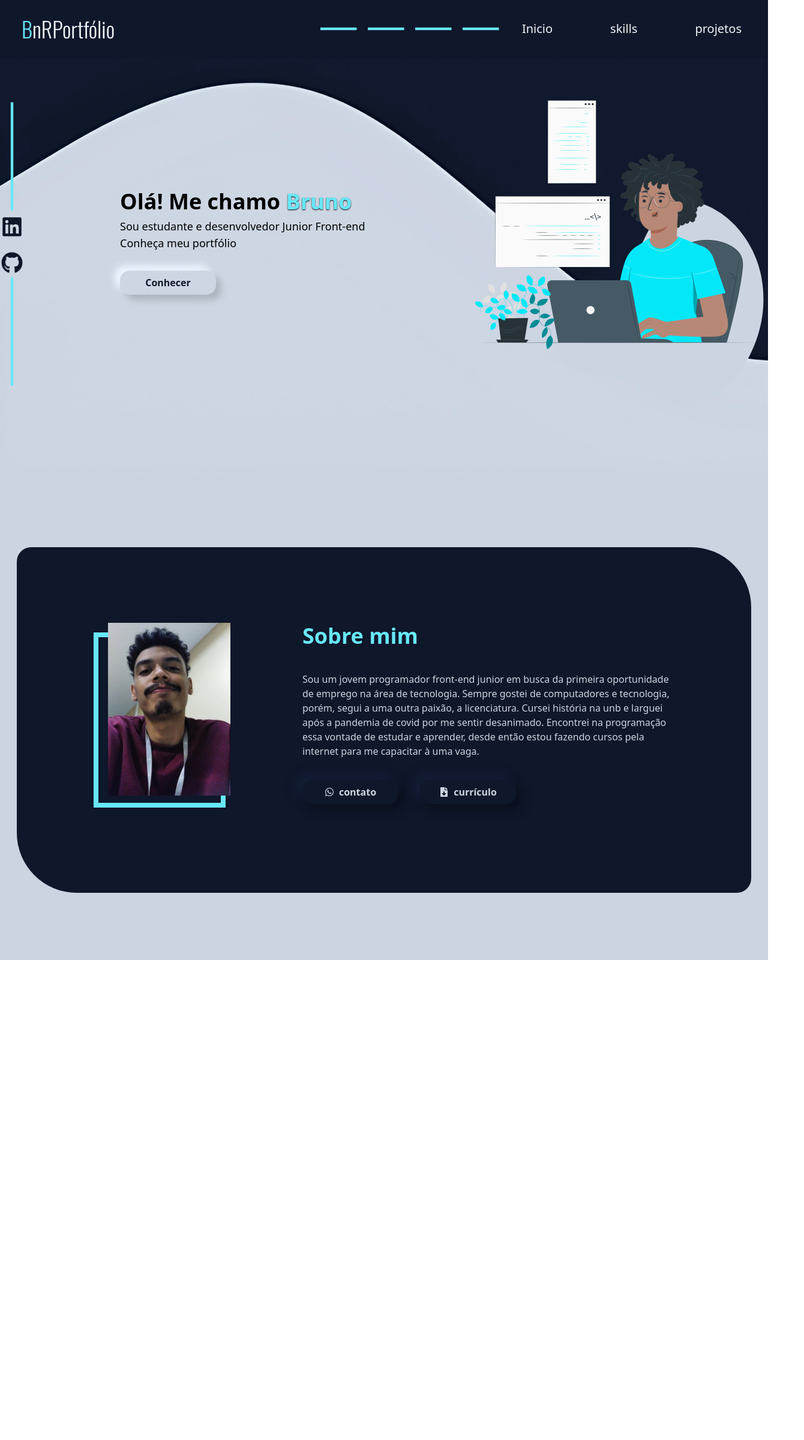
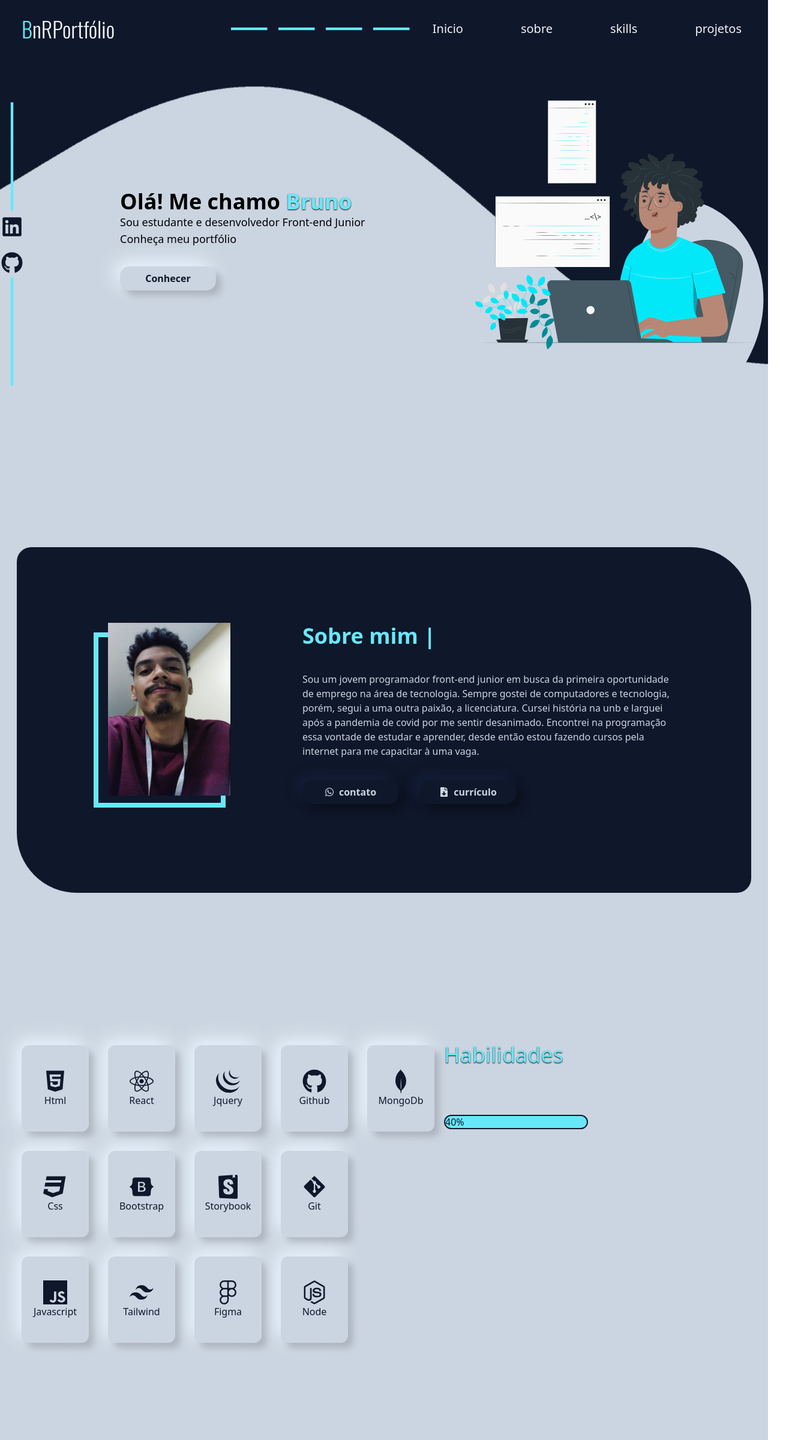
Before and after one commit to Brunonasccimentto/Portfolio, a React (Create React App) app: page / in a window 1280 px wide. Shown: the whole page at 60% size, 1340 px wide, since content can reach past the window. Before the commit the page ends 1600 px from the top, so only its background shows below. Built offline with nearby package versions, Linux system fonts and the light colour scheme.

Commit message:
second commit

```diff
--- a/package.json
+++ b/package.json
@@ -1,6 +1,7 @@
 {
   "name": "portfolio",
   "version": "0.1.0",
+  "homepage": "https://Brunonasccimentto.github.io/Portfolio",
   "private": true,
   "dependencies": {
     "@testing-library/jest-dom": "^5.16.5",
@@ -10,9 +11,12 @@
     "react-dom": "^18.2.0",
     "react-icons": "^4.6.0",
     "react-scripts": "5.0.1",
+    "scrollreveal": "^4.0.9",
     "web-vitals": "^2.1.4"
   },
   "scripts": {
+    "predeploy": "npm run build",
+    "deploy": "gh-pages -d build",
     "start": "react-scripts start",
     "build": "react-scripts build",
     "test": "react-scripts test",
@@ -38,6 +42,7 @@
   },
   "devDependencies": {
     "autoprefixer": "^10.4.12",
+    "gh-pages": "^4.0.0",
     "postcss": "^8.4.18",
     "tailwindcss": "^3.1.8",
     "tailwindcss-textshadow": "^2.1.3"
--- a/src/App.js
+++ b/src/App.js
@@ -1,11 +1,19 @@
 import './styles/global.css';
 import { Header } from './components/header';
 import { Body } from './components/body';
+import { useEffect } from 'react';
+import ScrollReveal from 'scrollreveal';
 
 function App() {
+
+  useEffect(()=>{
+    ScrollReveal().reveal(".skills", { reset: true, delay: 300 })
+    ScrollReveal().reveal(".sobre", { reset: true, delay: 300 })
+   }, [])
+
   return (
-    <div className="App scroll-smooth">
-        <Header menuItens={["Inicio" , "skills" , "projetos"]}></Header>
+    <div className="App">
+        <Header menuItens={["Inicio" ,"sobre", "skills" , "projetos"]}></Header>
         <Body/>
     </div>
   );
--- /dev/null
+++ b/src/components/abilities.js
@@ -0,0 +1,16 @@
+
+
+
+
+
+export function Abilities({works, icon, handleClick, desc}){
+
+    return(
+            <div onClick={handleClick} className=" AbilityItem bg-slate-300 text-slate-900 p-14 w-28 h-36 flex flex-col items-center justify-center rounded-xl shadow-morfism hover:shadow-inset cursor-pointer z-10">
+                <span> {icon} </span>
+                <span> {works} </span>
+                <span className=" hidden"> {desc} </span>
+            </div>
+
+    )
+}
--- a/src/components/aboutme.js
+++ b/src/components/aboutme.js
@@ -4,7 +4,7 @@ import {FaFileDownload, FaWhatsapp} from "react-icons/fa"
 
 export function AboutMe(){
     return(
-        <div className=" bg-slate-300 h-screen flex items-center justify-center">
+        <div id="sobre" className=" bg-slate-300 h-screen flex items-center justify-center">
             <div className="flex items-center justify-center gap-32 bg-slate-900 p-32 text-slate-300 rounded-tr-[100px] rounded-bl-[100px] rounded-tl-3xl rounded-br-3xl">
 
 
@@ -12,8 +12,9 @@ export function AboutMe(){
                 <img src={me} className=" w-52 h-72 -mt-6 -mr-8 mb-3"></img>
             </div>
 
-            <div className=" w-[620px] h-[320px]">
-                <h3 className=" text-4xl font-semibold mb-10 text-cyan-300"> Sobre mim</h3>
+            <div className=" sobre w-[620px] h-[320px]">
+                <h3 className=" text-4xl font-semibold mb-10 text-cyan-300"> Sobre mim <span className=" rotate-90">|</span></h3>
+
                 <p> Sou um jovem programador front-end junior em busca da primeira oportunidade de emprego na área de tecnologia. Sempre gostei de computadores e tecnologia, porém, segui a uma outra paixão, a licenciatura.
                 Cursei história na unb e larguei após a pandemia de covid por me sentir desanimado. Encontrei na programação essa vontade de estudar e aprender, desde então estou fazendo cursos pela internet para me capacitar à uma vaga.</p>
 
--- a/src/components/body.js
+++ b/src/components/body.js
@@ -1,12 +1,19 @@
+
 import { AboutMe } from "./aboutme";
 import { Home } from "./home";
+import { Skills } from "./skills";
 
 
 export function Body(){
-    return(
+
+
+    return (
+
         <div className=" flex justify-center flex-col">
-            <Home/>
-            <AboutMe/>
+            <Home />
+            <AboutMe />
+            <Skills/>
         </div>
+
     )
 }
--- a/src/components/header.js
+++ b/src/components/header.js
@@ -3,7 +3,7 @@ export function Header({menuItens}){
 
 
     return(
-    <div className=" bg-slate-900 w-full list-none text-slate-100 flex items-center h-24 absolute">
+    <div className=" bg-slate-900 w-full list-none text-slate-100 flex items-center h-24 fixed z-10">
 
             <div className=" ml-9 font-oswald font-light text-4xl">
                 <h1 className=" first-letter:text-cyan-300">BnRPortfólio</h1>
@@ -19,7 +19,7 @@ export function Header({menuItens}){
                 <ul className=" flex gap-24 mr-11 items-center ">
 
                 {menuItens.map((item, index)=>{
-                return <li key={index} className="list-none hover:brightness-110 cursor-pointer hover:underline decoration-cyan-300 text-xl">{item}</li>})}
+                return <li key={index} className="list-none hover:brightness-110 cursor-pointer text-xl hover:text-cyan-300 transition duration-500"> <a href={`#${item}`}>{item} </a> </li>})}
 
                 </ul>
 
--- a/src/components/home.js
+++ b/src/components/home.js
@@ -1,13 +1,11 @@
 import avatar from "../images/avatar.png"
 import {FaLinkedin, FaGithub } from "react-icons/fa"
 import { Button } from "./buttons"
-import { AboutMe } from "./aboutme"
-import { Header } from "./header"
 
 export function Home(){
     return(
 
-        <div className="flex items-center bg-[url('../images/bg-portfolio.jpg')] h-screen bg-no-repeat bg-cover md:gap-20 xl:gap-40">
+        <div id="Inicio" className="flex items-center bg-[url('../images/bg-portfolio.jpg')] h-screen bg-no-repeat bg-cover md:gap-20 xl:gap-40">
 
 
             <div className=" w-10 h-[620px] flex flex-col items-center justify-center fixed">
@@ -24,9 +22,9 @@ export function Home(){
             </div>
 
             <div className=" sm:text-left xl:text-justify 2xl:flex-shrink-0 md:w-[600px] sm:w-[250px] ml-[200px] animate-bounce">
-                <h2 className=" text-[36px] font-semibold">Olá! Me chamo <span className=" text-cyan-300 text-shadow-sm shadow-black"> Bruno </span></h2>
+                <h2 className=" text-4xl font-semibold">Olá! Me chamo <span className=" text-cyan-300 text-shadow-sm shadow-black"> Bruno </span></h2>
                 <div className=" text-lg">
-                    <p> Sou estudante e desenvolvedor Junior Front-end</p>
+                    <p> Sou estudante e desenvolvedor Front-end Junior</p>
                     <p className=" mb-8"> Conheça meu portfólio </p>
                 </div>
                 <Button text={"Conhecer"}/>
--- /dev/null
+++ b/src/components/listAbilities.js
@@ -0,0 +1,59 @@
+
+export const list = [
+
+    {
+        name: "Html",
+        text: "HTML é uma linguagem de marcação utilizada na construção de páginas na Web. Documentos HTML podem ser interpretados por navegadores. A tecnologia é fruto da junção entre os padrões HyTime e SGML. HyTime é um padrão para a representação estruturada de hipermídia e conteúdo baseado em tempo."
+    },
+    {
+        name: "Css",
+        text: "Cascading Style Sheets é um mecanismo para adicionar estilo a um documento web. O código CSS pode ser aplicado diretamente nas tags ou ficar contido dentro das tags <style>. Também é possível, em vez de colocar a formatação dentro do documento, criar um link para um arquivo CSS que contém os estilos"
+    },
+    {
+        name: "JavaScript",
+        text: "JavaScript é uma linguagem de programação interpretada estruturada, de script em alto nível com tipagem dinâmica fraca e multiparadigma. Juntamente com HTML e CSS, o JavaScript é uma das três principais tecnologias da World Wide Web."
+    },
+
+    {
+        name: "React",
+        text: "O React é uma biblioteca front-end JavaScript de código aberto com foco em criar interfaces de usuário em páginas web."
+    },
+    {
+        name: "Bootstrap",
+        text: "Bootstrap é um framework web com código-fonte aberto para desenvolvimento de componentes de interface e front-end para sites e aplicações web, usando HTML, CSS e JavaScript, baseado em modelos de design para a tipografia, melhorando a experiência do usuário em um site amigável e responsivo."
+    },
+    {
+        name: "Tailwind",
+        text: "Tailwind CSS é uma estrutura CSS de código aberto. A principal característica desta biblioteca é que, ao contrário de outros frameworks CSS como Bootstrap, ela não fornece uma série de classes predefinidas para elementos como botões ou tabelas."
+    },
+    {
+        name: "Jquery",
+        text: "jQuery é uma biblioteca livre que contém funções da linguagem de programação JavaScript que interage com páginas em HTML, desenvolvida para simplificar os scripts executados/interpretados no navegador de internet do usuário."
+    },
+    {
+        name: "Storybook",
+        text: "O Storybook é um workshop de front-end para criar componentes de interface do usuário e páginas isoladamente. Milhares de equipes o usam para desenvolvimento, teste e documentação de interface do usuário. É de código aberto e gratuito."
+    },
+    {
+        name: "Figma",
+        text: "Figma é um editor gráfico de vetor e prototipagem de projetos de design baseado principalmente no navegador web."
+    },
+    {
+        name: "Github",
+        text: "GitHub é uma plataforma de hospedagem de código-fonte e arquivos com controle de versão usando o Git. Ele permite que programadores, utilitários ou qualquer usuário cadastrado na plataforma contribuam em projetos privados e/ou Open Source de qualquer lugar do mundo."
+    },
+     {
+        name: "Git",
+        text: "é um sistema de controle de versões distribuído, usado principalmente no desenvolvimento de software, mas pode ser usado para registrar o histórico de edições de qualquer tipo de arquivo."
+    },
+
+    {
+        name: "Node",
+        text: "Node.js é um software de código aberto, multiplataforma, baseado no interpretador V8 do Google e que permite a execução de códigos JavaScript fora de um navegador web."
+    },
+
+    {
+        name: "MongoDb",
+        text: "MongoDB é um software de banco de dados orientado a documentos livre, de código aberto e multiplataforma, escrito na linguagem C++. Classificado como um programa de banco de dados NoSQL, o MongoDB usa documentos semelhantes a JSON com esquemas."
+    },
+]
--- /dev/null
+++ b/src/components/skills.js
@@ -0,0 +1,89 @@
+import { Abilities } from "./abilities";
+import {FaBootstrap, FaCss3, FaFigma, FaGitAlt, FaGithub, FaHtml5, FaNode, FaNodeJs, FaReact} from "react-icons/fa"
+import {SiJavascript, SiTailwindcss, SiJquery, SiStorybook, SiMongodb} from "react-icons/si"
+import React, { useState } from "react";
+import { list } from "./listAbilities";
+
+export function Skills(){
+
+    const [abilityActive, setAbilityActive] = useState()
+    const [text, setText] = useState()
+
+    function handleClick(e){
+
+
+        if(e.target.innerText == undefined){
+            setText("")
+        } else {
+            setText(e.target.parentElement.children[2].innerText)
+        }
+
+        try {
+            let target = e.target.innerText
+            setAbilityActive(target)
+            setText(e.target.children[2].innerText)
+
+        } catch(err){
+
+        }
+
+        let list = document.getElementsByClassName("AbilityItem")
+
+        Array.from(list).forEach(item => {
+            item.classList.remove(`shadow-inset`)
+            e.currentTarget.classList.add(`shadow-inset`)
+        })
+
+    }
+
+    return(
+
+
+            <div className=" h-screen bg-slate-300 text-slate-900 flex justify-end items-center">
+                <div className=" w-[1620px] h-[620px] flex-col  flex flex-wrap justify-start p-9 gap-6 rounded-l-[100px]">
+
+                    <div id="skills" className="skills flex  flex-col flex-wrap h-[100%] w-[680px] gap-8 pt-4 ">
+
+
+                    <Abilities handleClick={handleClick} desc={list[0].text} works={"Html"}
+                    icon={<FaHtml5 className="w-10 h-10 text-slate-900"/>}/>
+                    <Abilities handleClick={handleClick} desc={list[1].text} works={"Css"}
+                    icon={<FaCss3 className="w-10 h-10  text-slate-900"/>}/>
+                    <Abilities handleClick={handleClick} desc={list[2].text} works={"Javascript"}
+                    icon={<SiJavascript className="w-10 h-10  text-slate-900"/>}/>
+                    <Abilities handleClick={handleClick} desc={list[3].text} works={"React"}
+                    icon={<FaReact className="w-10 h-10 text-slate-900"/>}/>
+                    <Abilities handleClick={handleClick} desc={list[4].text} works={"Bootstrap"}
+                    icon={<FaBootstrap className="w-10 h-10  text-slate-900"/>}/>
+                    <Abilities handleClick={handleClick} desc={list[5].text} works={"Tailwind"}
+                    icon={<SiTailwindcss className="w-10 h-10 text-slate-900"/>}/>
+                    <Abilities handleClick={handleClick} desc={list[6].text} works={"Jquery"}
+                    icon={<SiJquery className="w-10 h-10 text-slate-900"/>}/>
+                    <Abilities handleClick={handleClick} desc={list[7].text} works={"Storybook"}
+                    icon={<SiStorybook className="w-10 h-10 text-slate-900"/>}/>
+                    <Abilities handleClick={handleClick} desc={list[8].text} works={"Figma"}
+                    icon={<FaFigma className="w-10 h-10 text-slate-900"/>}/>
+                    <Abilities handleClick={handleClick} desc={list[9].text} works={"Github"}
+                    icon={<FaGithub className="w-10 h-10 text-slate-900"/>}/>
+                    <Abilities handleClick={handleClick} desc={list[10].text} works={"Git"}
+                    icon={<FaGitAlt className="w-10 h-10 text-slate-900"/>}/>
+                    <Abilities handleClick={handleClick} desc={list[11].text} works={list[11].name}
+                    icon={<FaNodeJs className="w-10 h-10 text-slate-900"/>}/>
+                    <Abilities handleClick={handleClick} desc={list[12].text} works={list[12].name}
+                    icon={<SiMongodb className="w-10 h-10 text-slate-900"/>}/>
+
+                    </div>
+
+                    <div className="skills w-[600px] h-[100%] flex flex-col gap-10 mt-3">
+                        <h2 className=" text-4xl text-cyan-300 text-shadow-sm shadow-black">{abilityActive} {abilityActive? <span className=" rotate-90">|</span> : <h2 className=" text-4xl text-cyan-300 text-shadow-sm shadow-black"> Habilidades </h2>} </h2>
+                        <p className=" text-lg">{text}</p>
+                        <span className=" bg-cyan-300 h-6 w-[40%] border-2 border-slate-900 rounded-2xl flex items-center">40%</span>
+                    </div>
+                </div>
+
+
+
+            </div>
+
+    )
+}
--- a/src/styles/global.css
+++ b/src/styles/global.css
@@ -1,3 +1,6 @@
 @tailwind base;
+html {
+  scroll-behavior: smooth;
+}
 @tailwind utilities;
 @tailwind components;
--- a/tailwind.config.js
+++ b/tailwind.config.js
@@ -6,9 +6,9 @@ module.exports = {
     extend: {
 
       boxShadow: {
-        morfism:  "9px 9px 12px #adb5bf, -9px -9px 12px #e9f5ff",
+        morfism:  "9px 9px 12px #adb5bf, -9px -9px 30px #e9f5ff",
         morfismSlate: " 9px 9px 18px #0a0f1b, -9px -9px 18px #141f39",
-        inset: "inset 9px 9px 12px #adb5bf, inset -9px -9px 12px #e9f5ff",
+        inset: "inset 9px 9px 12px #adb5bf, inset -9px -9px 30px #e9f5ff",
         insetSlate: "inset 9px 9px 18px #0a0f1b, inset -9px -9px 18px #141f39"
       },
 
@@ -74,7 +74,7 @@ module.exports = {
           },
           animation: {
             slide: "slide 1.5s cubic-bezier(0.230, 1.000, 0.320, 1.000) both;",
-            bounce: "bounce 1.5s both"
+            bounce: "bounce 1.5s both",
           }
         },
     },
```
Also changed, not shown: src/images/bg-portfolio.jpg, 1 other file (tests, documents, lock files or other folders).
